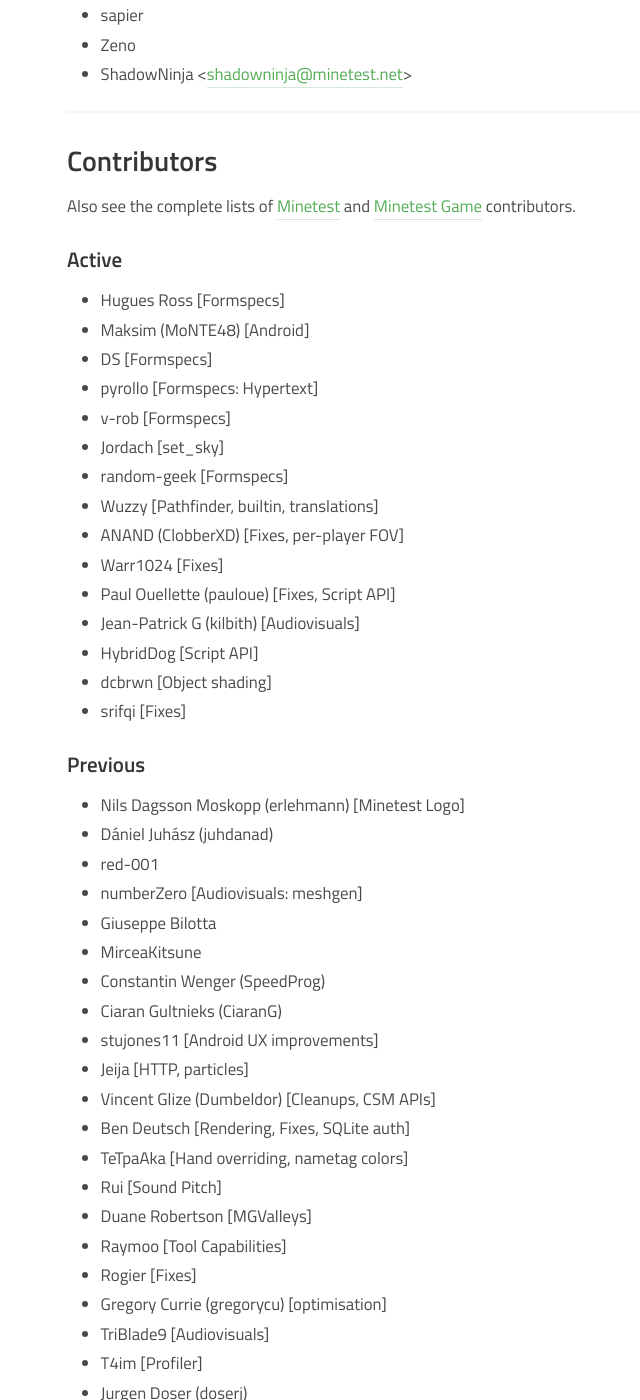
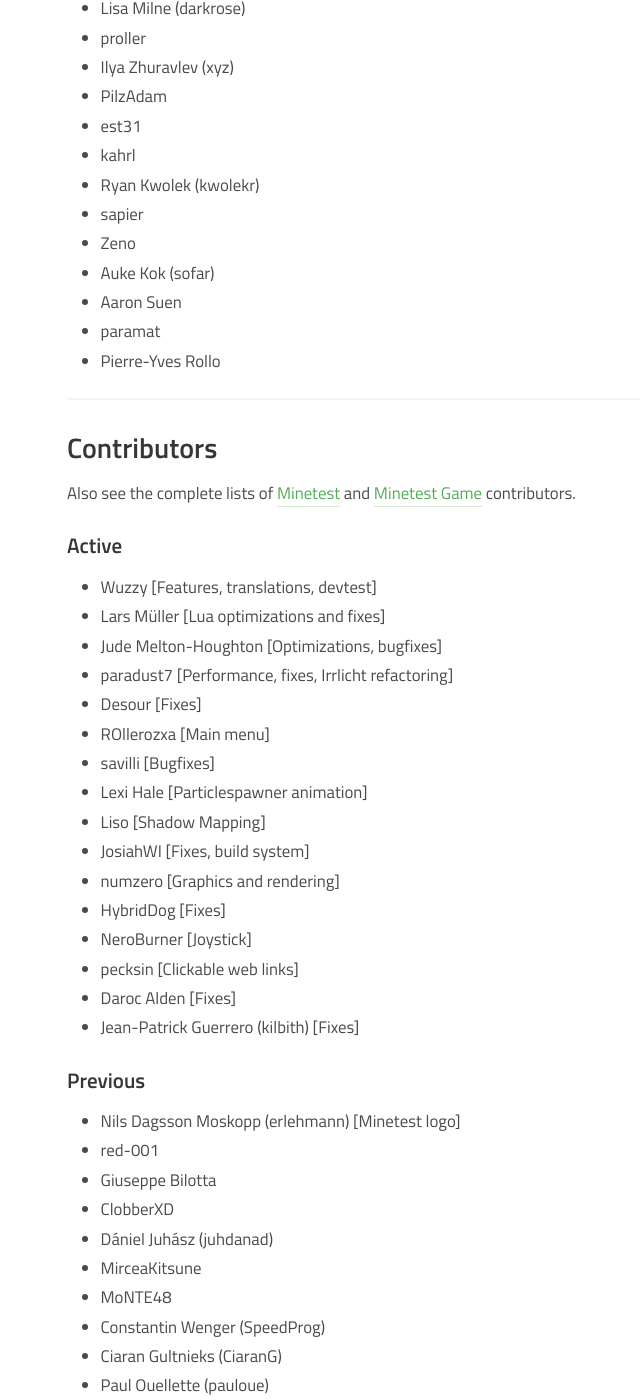
Before and after one commit to minetest/minetest.github.io, a Jekyll site: the page built from credits.html, in a window 1280 px wide and 1400 px high, scrolled down 966 px. Shown: the whole window, without its empty margins (193-833 px from the left). Built offline with Jekyll 4.4.1, drawn with Linux system fonts in a browser that asks for light colours; comment, search, counter and statistics services are not loaded; some of the changed text lies outside the part shown.

Commit message:
Update credits for 5.6

```diff
--- /dev/null
+++ b/_data/credits.yml
@@ -0,0 +1,75 @@
+active_core_devs: [
+  "Perttu Ahola (celeron55) &#x3C;<a href='mailto:&#x63;&#x65;&#x6C;&#x65;&#x72;&#x6F;&#x6E;&#x35;&#x35;&#x40;&#x67;&#x6D;&#x61;&#x69;&#x6C;&#x2E;&#x63;&#x6F;&#x6D;' title='&#x63;&#x65;&#x6C;&#x65;&#x72;&#x6F;&#x6E;&#x35;&#x35;&#x40;&#x67;&#x6D;&#x61;&#x69;&#x6C;&#x2E;&#x63;&#x6F;&#x6D;'>&#x63;&#x65;&#x6C;&#x65;&#x72;&#x6F;&#x6E;&#x35;&#x35;&#x40;&#x67;&#x6D;&#x61;&#x69;&#x6C;&#x2E;&#x63;&#x6F;&#x6D;</a>&#x3E;",
+  "sfan5 &#x3C;<a href='mailto:&#x73;&#x66;&#x61;&#x6E;&#x35;&#x40;&#x6C;&#x69;&#x76;&#x65;&#x2E;&#x64;&#x65;' title='&#x73;&#x66;&#x61;&#x6E;&#x35;&#x40;&#x6C;&#x69;&#x76;&#x65;&#x2E;&#x64;&#x65;'>&#x73;&#x66;&#x61;&#x6E;&#x35;&#x40;&#x6C;&#x69;&#x76;&#x65;&#x2E;&#x64;&#x65;</a>&#x3E;",
+  "ShadowNinja &#x3C;<a href='mailto:&#x73;&#x68;&#x61;&#x64;&#x6F;&#x77;&#x6E;&#x69;&#x6E;&#x6A;&#x61;&#x40;&#x6D;&#x69;&#x6E;&#x65;&#x74;&#x65;&#x73;&#x74;&#x2E;&#x6E;&#x65;&#x74;' title='&#x73;&#x68;&#x61;&#x64;&#x6F;&#x77;&#x6E;&#x69;&#x6E;&#x6A;&#x61;&#x40;&#x6D;&#x69;&#x6E;&#x65;&#x74;&#x65;&#x73;&#x74;&#x2E;&#x6E;&#x65;&#x74;'>&#x73;&#x68;&#x61;&#x64;&#x6F;&#x77;&#x6E;&#x69;&#x6E;&#x6A;&#x61;&#x40;&#x6D;&#x69;&#x6E;&#x65;&#x74;&#x65;&#x73;&#x74;&#x2E;&#x6E;&#x65;&#x74;</a>&#x3E;",
+  "Nathanael Courant (Nore/Ekdohibs) &#x3C;<a href='mailto:&#x6E;&#x6F;&#x72;&#x65;&#x40;&#x6D;&#x65;&#x73;&#x65;&#x63;&#x6F;&#x6E;&#x73;&#x2E;&#x6E;&#x65;&#x74;' title='&#x6E;&#x6F;&#x72;&#x65;&#x40;&#x6D;&#x65;&#x73;&#x65;&#x63;&#x6F;&#x6E;&#x73;&#x2E;&#x6E;&#x65;&#x74;'>&#x6E;&#x6F;&#x72;&#x65;&#x40;&#x6D;&#x65;&#x73;&#x65;&#x63;&#x6F;&#x6E;&#x73;&#x2E;&#x6E;&#x65;&#x74;</a>&#x3E;",
+  "Loic Blot (nerzhul/nrz) &#x3C;<a href='mailto:&#x6C;&#x6F;&#x69;&#x63;&#x2E;&#x62;&#x6C;&#x6F;&#x74;&#x40;&#x75;&#x6E;&#x69;&#x78;&#x2D;&#x65;&#x78;&#x70;&#x65;&#x72;&#x69;&#x65;&#x6E;&#x63;&#x65;&#x2E;&#x66;&#x72;' title='&#x6C;&#x6F;&#x69;&#x63;&#x2E;&#x62;&#x6C;&#x6F;&#x74;&#x40;&#x75;&#x6E;&#x69;&#x78;&#x2D;&#x65;&#x78;&#x70;&#x65;&#x72;&#x69;&#x65;&#x6E;&#x63;&#x65;&#x2E;&#x66;&#x72;'>&#x6C;&#x6F;&#x69;&#x63;&#x2E;&#x62;&#x6C;&#x6F;&#x74;&#x40;&#x75;&#x6E;&#x69;&#x78;&#x2D;&#x65;&#x78;&#x70;&#x65;&#x72;&#x69;&#x65;&#x6E;&#x63;&#x65;&#x2E;&#x66;&#x72;</a>&#x3E;",
+  "Andrew Ward (rubenwardy) &#x3C;<a href='https://rubenwardy.com/contact/'>Contact</a>&#x3E;",
+  "Krock/SmallJoker",
+  "Lars Hofhansl",
+  "v-rob",
+  "hecks",
+  "Hugues Ross",
+  "Dmitry Kostenko (x2048)",
+]
+
+active_core_team: [
+  "Zughy [Issue triager]",
+]
+
+previous_core_devs: [
+  "BlockMen",
+  "Maciej Kasatkin (RealBadAngel) [RIP]",
+  "Lisa Milne (darkrose)",
+  "proller",
+  "Ilya Zhuravlev (xyz)",
+  "PilzAdam",
+  "est31",
+  "kahrl",
+  "Ryan Kwolek (kwolekr)",
+  "sapier",
+  "Zeno",
+  "Auke Kok (sofar)",
+  "Aaron Suen",
+  "paramat",
+  "Pierre-Yves Rollo",
+]
+
+
+active_contributors: [
+  "Wuzzy [Features, translations, devtest]",
+  "Lars Müller [Lua optimizations and fixes]",
+  "Jude Melton-Houghton [Optimizations, bugfixes]",
+  "paradust7 [Performance, fixes, Irrlicht refactoring]",
+  "Desour [Fixes]",
+  "ROllerozxa [Main menu]",
+  "savilli [Bugfixes]",
+  "Lexi Hale [Particlespawner animation]",
+  "Liso [Shadow Mapping]",
+  "JosiahWI [Fixes, build system]",
+  "numzero [Graphics and rendering]",
+  "HybridDog [Fixes]",
+  "NeroBurner [Joystick]",
+  "pecksin [Clickable web links]",
+  "Daroc Alden [Fixes]",
+  "Jean-Patrick Guerrero (kilbith) [Fixes]",
+]
+
+previous_contributors: [
+  "Nils Dagsson Moskopp (erlehmann) [Minetest logo]",
+  "red-001",
+  "Giuseppe Bilotta",
+  "ClobberXD",
+  "Dániel Juhász (juhdanad)",
+  "MirceaKitsune",
+  "MoNTE48",
+  "Constantin Wenger (SpeedProg)",
+  "Ciaran Gultnieks (CiaranG)",
+  "Paul Ouellette (pauloue)",
+  "stujones11",
+  "srifqi",
+  "Rogier",
+  "Gregory Currie (gregorycu)",
+  "JacobF",
+  "Jeija",
+]
--- a/credits.html
+++ b/credits.html
@@ -12,41 +12,38 @@ redirect_from:
       <div class="column is-10 is-9-desktop is-8-widescreen is-7-fullhd content">
 
         <h1>Credits</h1>
-        <h2>Core Developers</h2>
+
+        <h2>Core Team</h2>
         <p>
-          Core developers are contributors with special privileges and responsibilities.
-          They decide what can be added to Minetest by voting for and against pull requests.
-          They also have access to the Minetest team's repositories on GitHub.
+          The core team consists of contributors with special privileges and
+          responsibilities.
+        </p>
+        <p>
+          Core developers decide what can be added to Minetest by voting for
+          and against pull requests. They also have commit access to the Minetest
+          team's repositories on GitHub.
           <a href="https://dev.minetest.net/Organisation">Learn more.</a>
         </p>
 
-        <h3>Active</h3>
+        <h3>Active Core Developers</h3>
         <ul>
-          <li>Perttu Ahola (celeron55) &#x3C;<a href="mailto:&#x63;&#x65;&#x6C;&#x65;&#x72;&#x6F;&#x6E;&#x35;&#x35;&#x40;&#x67;&#x6D;&#x61;&#x69;&#x6C;&#x2E;&#x63;&#x6F;&#x6D;" title="&#x63;&#x65;&#x6C;&#x65;&#x72;&#x6F;&#x6E;&#x35;&#x35;&#x40;&#x67;&#x6D;&#x61;&#x69;&#x6C;&#x2E;&#x63;&#x6F;&#x6D;">&#x63;&#x65;&#x6C;&#x65;&#x72;&#x6F;&#x6E;&#x35;&#x35;&#x40;&#x67;&#x6D;&#x61;&#x69;&#x6C;&#x2E;&#x63;&#x6F;&#x6D;</a>&#x3E;</li>
-          <li>sfan5 &#x3C;<a href="mailto:&#x73;&#x66;&#x61;&#x6E;&#x35;&#x40;&#x6C;&#x69;&#x76;&#x65;&#x2E;&#x64;&#x65;" title="&#x73;&#x66;&#x61;&#x6E;&#x35;&#x40;&#x6C;&#x69;&#x76;&#x65;&#x2E;&#x64;&#x65;">&#x73;&#x66;&#x61;&#x6E;&#x35;&#x40;&#x6C;&#x69;&#x76;&#x65;&#x2E;&#x64;&#x65;</a>&#x3E;</li>
-          <li>Nathanael Courant (Nore/Ekdohibs) &#x3C;<a href="mailto:&#x6E;&#x6F;&#x72;&#x65;&#x40;&#x6D;&#x65;&#x73;&#x65;&#x63;&#x6F;&#x6E;&#x73;&#x2E;&#x6E;&#x65;&#x74;" title="&#x6E;&#x6F;&#x72;&#x65;&#x40;&#x6D;&#x65;&#x73;&#x65;&#x63;&#x6F;&#x6E;&#x73;&#x2E;&#x6E;&#x65;&#x74;">&#x6E;&#x6F;&#x72;&#x65;&#x40;&#x6D;&#x65;&#x73;&#x65;&#x63;&#x6F;&#x6E;&#x73;&#x2E;&#x6E;&#x65;&#x74;</a>&#x3E;</li>
-          <li>Loic Blot (nerzhul/nrz) &#x3C;<a href="mailto:&#x6C;&#x6F;&#x69;&#x63;&#x2E;&#x62;&#x6C;&#x6F;&#x74;&#x40;&#x75;&#x6E;&#x69;&#x78;&#x2D;&#x65;&#x78;&#x70;&#x65;&#x72;&#x69;&#x65;&#x6E;&#x63;&#x65;&#x2E;&#x66;&#x72;" title="&#x6C;&#x6F;&#x69;&#x63;&#x2E;&#x62;&#x6C;&#x6F;&#x74;&#x40;&#x75;&#x6E;&#x69;&#x78;&#x2D;&#x65;&#x78;&#x70;&#x65;&#x72;&#x69;&#x65;&#x6E;&#x63;&#x65;&#x2E;&#x66;&#x72;">&#x6C;&#x6F;&#x69;&#x63;&#x2E;&#x62;&#x6C;&#x6F;&#x74;&#x40;&#x75;&#x6E;&#x69;&#x78;&#x2D;&#x65;&#x78;&#x70;&#x65;&#x72;&#x69;&#x65;&#x6E;&#x63;&#x65;&#x2E;&#x66;&#x72;</a>&#x3E;</li>
-          <li>paramat</li>
-          <li>Auke Kok (sofar)</li>
-          <li>Andrew Ward (rubenwardy) &#x3C;<a href="https://rubenwardy.com/contact/">Contact</a>&#x3E;</li>
-          <li>Krock/SmallJoker</li>
-          <li>Lars Hofhansl</li>
+          {% for x in site.data.credits.active_core_devs %}
+          <li>{{ x }}</li>
+          {% endfor %}
         </ul>
 
-        <h3>Previous</h3>
+        <h3>Active Core Team Members</h3>
         <ul>
-          <li>BlockMen</li>
-          <li>Maciej Kasatkin (RealBadAngel)</li>
-          <li>Lisa Milne (darkrose)</li>
-          <li>proller</li>
-          <li>Ilya Zhuravlev (xyz)</li>
-          <li>PilzAdam &#x3C;<a href="mailto:&#x70;&#x69;&#x6c;&#x7a;&#x61;&#x64;&#x61;&#x6d;&#x40;&#x6d;&#x69;&#x6e;&#x65;&#x74;&#x65;&#x73;&#x74;&#x2e;&#x6e;&#x65;&#x74;" title="&#x70;&#x69;&#x6c;&#x7a;&#x61;&#x64;&#x61;&#x6d;&#x40;&#x6d;&#x69;&#x6e;&#x65;&#x74;&#x65;&#x73;&#x74;&#x2e;&#x6e;&#x65;&#x74;">&#x70;&#x69;&#x6c;&#x7a;&#x61;&#x64;&#x61;&#x6d;&#x40;&#x6d;&#x69;&#x6e;&#x65;&#x74;&#x65;&#x73;&#x74;&#x2e;&#x6e;&#x65;&#x74;</a>&#x3E;</li>
-          <li>est31 &#x3C;<a href="mailto:&#x4D;&#x54;&#x65;&#x73;&#x74;&#x33;&#x31;&#x40;&#x6F;&#x75;&#x74;&#x6C;&#x6F;&#x6F;&#x6B;&#x2E;&#x63;&#x6F;&#x6D;" title="&#x4D;&#x54;&#x65;&#x73;&#x74;&#x33;&#x31;&#x40;&#x6F;&#x75;&#x74;&#x6C;&#x6F;&#x6F;&#x6B;&#x2E;&#x63;&#x6F;&#x6D;">&#x4D;&#x54;&#x65;&#x73;&#x74;&#x33;&#x31;&#x40;&#x6F;&#x75;&#x74;&#x6C;&#x6F;&#x6F;&#x6B;&#x2E;&#x63;&#x6F;&#x6D;</a>&#x3E;</li>
-          <li>kahrl &#x3C;<a href="mailto:&#x6B;&#x61;&#x68;&#x72;&#x6C;&#x40;&#x67;&#x6D;&#x78;&#x2E;&#x6E;&#x65;&#x74;" title="&#x6B;&#x61;&#x68;&#x72;&#x6C;&#x40;&#x67;&#x6D;&#x78;&#x2E;&#x6E;&#x65;&#x74;">&#x6B;&#x61;&#x68;&#x72;&#x6C;&#x40;&#x67;&#x6D;&#x78;&#x2E;&#x6E;&#x65;&#x74;</a>&#x3E;</li>
-          <li>Ryan Kwolek (kwolekr) &#x3C;<a href="mailto:&#x6b;&#x77;&#x6f;&#x6c;&#x65;&#x6b;&#x72;&#x40;&#x6d;&#x69;&#x6e;&#x65;&#x74;&#x65;&#x73;&#x74;&#x2e;&#x6e;&#x65;&#x74;" title="&#x6b;&#x77;&#x6f;&#x6c;&#x65;&#x6b;&#x72;&#x40;&#x6d;&#x69;&#x6e;&#x65;&#x74;&#x65;&#x73;&#x74;&#x2e;&#x6e;&#x65;&#x74;">&#x6b;&#x77;&#x6f;&#x6c;&#x65;&#x6b;&#x72;&#x40;&#x6d;&#x69;&#x6e;&#x65;&#x74;&#x65;&#x73;&#x74;&#x2e;&#x6e;&#x65;&#x74;</a>&#x3E;</li>
-          <li>sapier</li>
-          <li>Zeno</li>
-          <li>ShadowNinja &#x3C;<a href="mailto:&#x73;&#x68;&#x61;&#x64;&#x6F;&#x77;&#x6E;&#x69;&#x6E;&#x6A;&#x61;&#x40;&#x6D;&#x69;&#x6E;&#x65;&#x74;&#x65;&#x73;&#x74;&#x2E;&#x6E;&#x65;&#x74;" title="&#x73;&#x68;&#x61;&#x64;&#x6F;&#x77;&#x6E;&#x69;&#x6E;&#x6A;&#x61;&#x40;&#x6D;&#x69;&#x6E;&#x65;&#x74;&#x65;&#x73;&#x74;&#x2E;&#x6E;&#x65;&#x74;">&#x73;&#x68;&#x61;&#x64;&#x6F;&#x77;&#x6E;&#x69;&#x6E;&#x6A;&#x61;&#x40;&#x6D;&#x69;&#x6E;&#x65;&#x74;&#x65;&#x73;&#x74;&#x2E;&#x6E;&#x65;&#x74;</a>&#x3E;</li>
+          {% for x in site.data.credits.active_core_team %}
+          <li>{{ x }}</li>
+          {% endfor %}
+        </ul>
+
+        <h3>Previous Core Developers</h3>
+        <ul>
+          {% for x in site.data.credits.previous_core_devs %}
+          <li>{{ x }}</li>
+          {% endfor %}
         </ul>
 
         <hr>
@@ -60,46 +57,16 @@ redirect_from:
 
         <h3>Active</h3>
         <ul>
-          <li>Hugues Ross [Formspecs]</li>
-          <li>Maksim (MoNTE48) [Android]</li>
-          <li>DS [Formspecs]</li>
-          <li>pyrollo [Formspecs: Hypertext]</li>
-          <li>v-rob [Formspecs]</li>
-          <li>Jordach [set_sky]</li>
-          <li>random-geek [Formspecs]</li>
-          <li>Wuzzy [Pathfinder, builtin, translations]</li>
-          <li>ANAND (ClobberXD) [Fixes, per-player FOV]</li>
-          <li>Warr1024 [Fixes]</li>
-          <li>Paul Ouellette (pauloue) [Fixes, Script API]</li>
-          <li>Jean-Patrick G (kilbith) [Audiovisuals]</li>
-          <li>HybridDog [Script API]</li>
-          <li>dcbrwn [Object shading]</li>
-          <li>srifqi [Fixes]</li>
+          {% for x in site.data.credits.active_contributors %}
+          <li>{{ x }}</li>
+          {% endfor %}
         </ul>
 
         <h3>Previous</h3>
         <ul>
-          <li>Nils Dagsson Moskopp (erlehmann) [Minetest Logo]</li>
-          <li>Dániel Juhász (juhdanad)</li>
-          <li>red-001</li>
-          <li>numberZero [Audiovisuals: meshgen]</li>
-          <li>Giuseppe Bilotta</li>
-          <li>MirceaKitsune</li>
-          <li>Constantin Wenger (SpeedProg)</li>
-          <li>Ciaran Gultnieks (CiaranG)</li>
-          <li>stujones11 [Android UX improvements]</li>
-          <li>Jeija [HTTP, particles]</li>
-          <li>Vincent Glize (Dumbeldor) [Cleanups, CSM APIs]</li>
-          <li>Ben Deutsch [Rendering, Fixes, SQLite auth]</li>
-          <li>TeTpaAka [Hand overriding, nametag colors]</li>
-          <li>Rui [Sound Pitch]</li>
-          <li>Duane Robertson [MGValleys]</li>
-          <li>Raymoo [Tool Capabilities]</li>
-          <li>Rogier [Fixes]</li>
-          <li>Gregory Currie (gregorycu) [optimisation]</li>
-          <li>TriBlade9 [Audiovisuals]</li>
-          <li>T4im [Profiler]</li>
-          <li>Jurgen Doser (doserj)</li>
+          {% for x in site.data.credits.previous_contributors %}
+          <li>{{ x }}</li>
+          {% endfor %}
         </ul>
 
         <p class="has-text-weight-bold">
```
